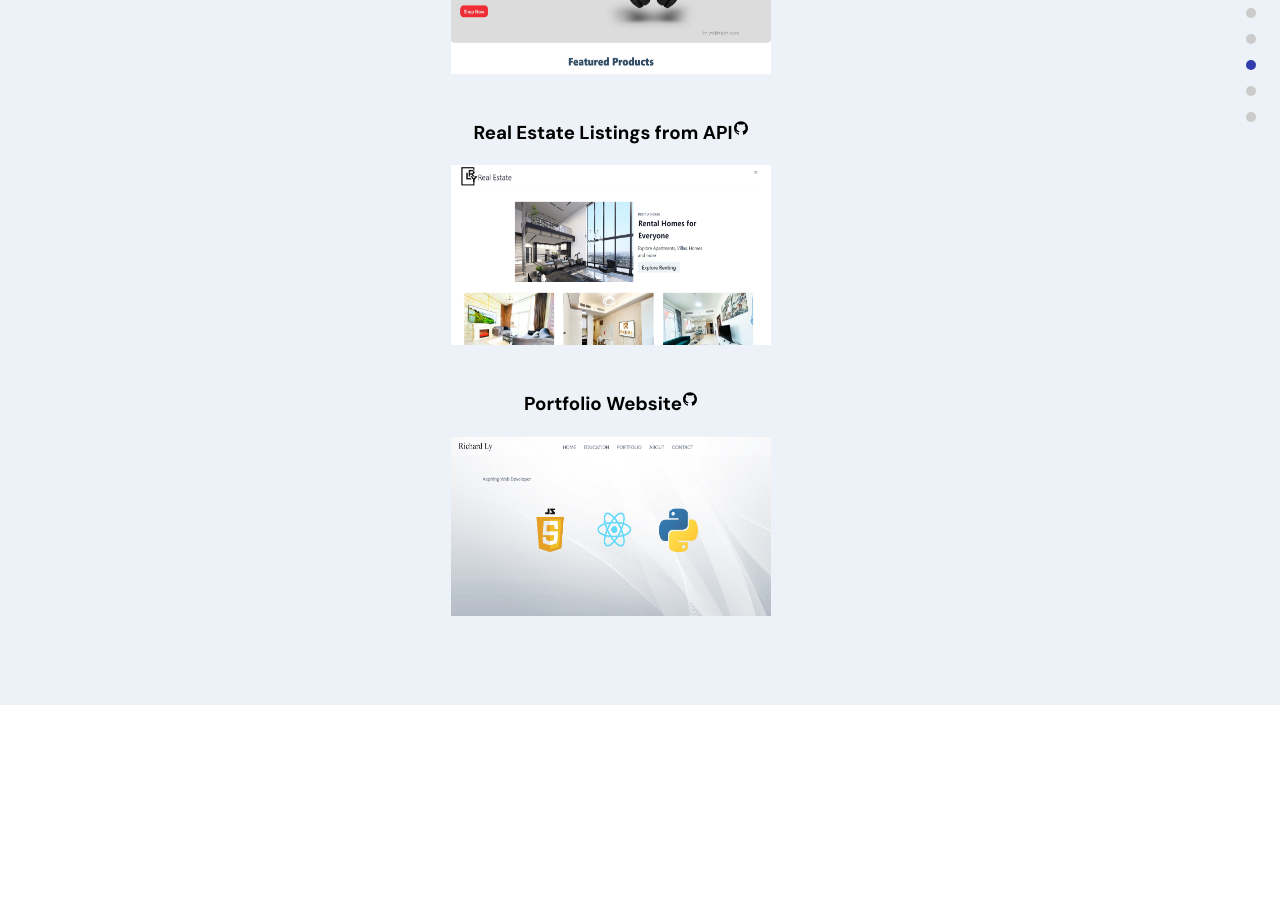
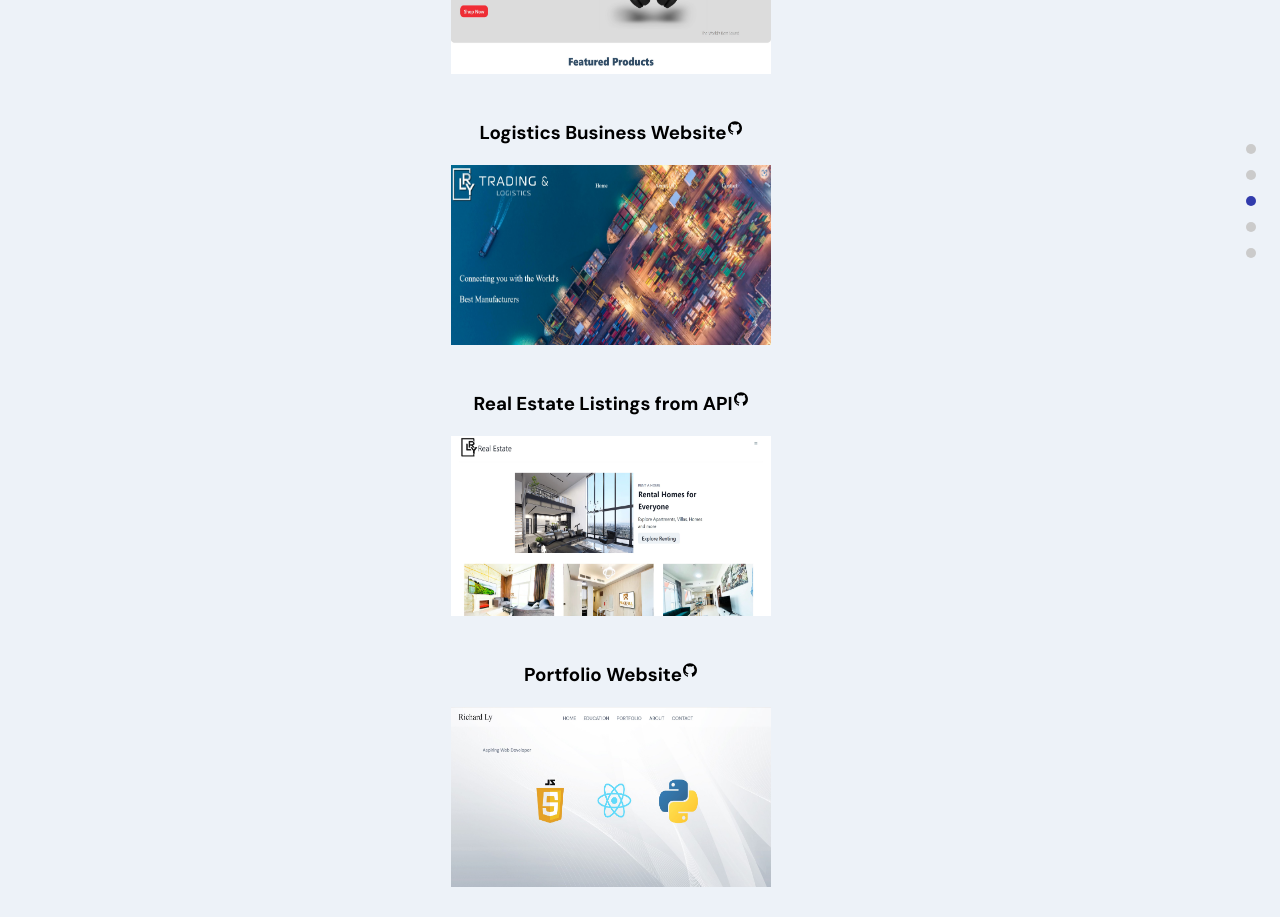
Before and after one commit to richardly9319/rly_portfolio, a React (Create React App) app: page / in a window 1280 px wide. Shown: the part 2100-3017 px from the top of the page. Built offline with nearby package versions, Linux system fonts and the light colour scheme.

Commit message:
css fixes and updated projects

```diff
--- a/src/constants/images.js
+++ b/src/constants/images.js
@@ -43,13 +43,16 @@ import realestatesite from '../assets/realestatesite.jpg'
 import tasktracker from '../assets/Tasktracker.jpg';
 import ecommercesite from '../assets/ecommercesite.jpg';
 import portfoliosite from '../assets/portfoliosite.jpg';
+import logisticssite from '../assets/logistics_site.jpg';
 
 import background from '../assets/background2.jpg'
 
 import coursera from '../assets/coursera.png'
 import ubc from '../assets/UBC.jpg'
 
+
 export default {
+  logisticssite,
   coursera,
   ubc,
   background,
--- a/src/container/Header/Header.scss
+++ b/src/container/Header/Header.scss
@@ -53,11 +53,11 @@
 
 
   .header_image1 {
-    width: 163px;
-    height: 163px;
+    width: 160px;
+    height: 160px;
     position: absolute;
     top: 40%;
-    left: 25%;
+    left: 20%;
 
     @media screen and (max-width: 1000px) {
       width: 100px;
@@ -76,11 +76,11 @@
   }
 
   .header_image2 {
-    width: 163px;
-    height: 163px;
+    width: 160px;
+    height: 160px;
     position: absolute;
     top: 40%;
-    left: 45%;
+    left: 43%;
 
     @media screen and (max-width: 1000px) {
       width: 100px;
@@ -99,11 +99,11 @@
   }
 
   .header_image3 {
-    width: 163px;
-    height: 163px;
+    width: 160px;
+    height: 160px;
     position: absolute;
     top: 40%;
-    left: 65%;
+    left: 68%;
 
     @media screen and (max-width: 1000px) {
       width: 100px;
--- a/src/container/Work/Work.jsx
+++ b/src/container/Work/Work.jsx
@@ -32,8 +32,6 @@ const Work = () => {
 
 
       <motion.div whileHover={{ scale: 1.1 }} transition={{ duration: 0.5, type: 'tween' }}>
-
-
       <a href="https://tasktracker-delta.vercel.app/" target='_blank' rel="noreferrer">
       <img src={images.tasktracker} alt='Task Tracker' height={180} width={320} className="portfolio_images">
       </img>
@@ -51,6 +49,21 @@ const Work = () => {
       <motion.div whileHover={{ scale: 1.1 }} transition={{ duration: 0.5, type: 'tween' }}>
       <a href="https://ecommerce-kfp1f1px0-richardly9319.vercel.app/" target='_blank' rel="noreferrer">
       <img src={images.ecommercesite} alt='E-Commerce' height={180} width={320} className="portfolio_images">
+      </img>
+      </a>
+      </motion.div>
+      <br></br>
+
+      <a href="https://github.com/richardly9319/rly_logistics" target='_blank' rel="noreferrer">
+      <div className="github">
+      <h3>Logistics Business Website</h3>
+      <AiOutlineGithub />
+      </div>
+      </a>
+
+      <motion.div whileHover={{ scale: 1.1 }} transition={{ duration: 0.5, type: 'tween' }}>
+      <a href="https://rly-logistics.vercel.app/" target='_blank' rel="noreferrer">
+      <img src={images.logisticssite} alt='logistics site' height={180} width={320} className="portfolio_images">
       </img>
       </a>
       </motion.div>
```
Also changed, not shown: src/assets/logistics_site.jpg (added).
